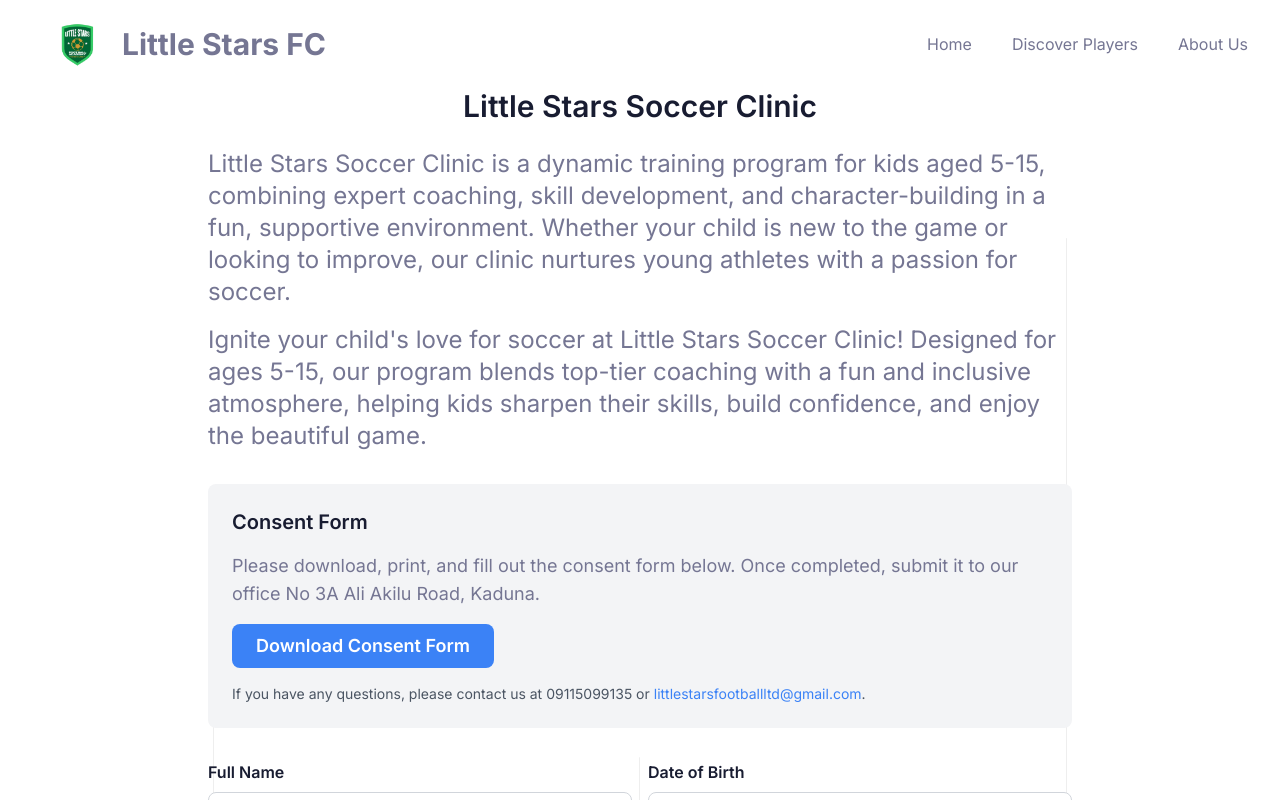
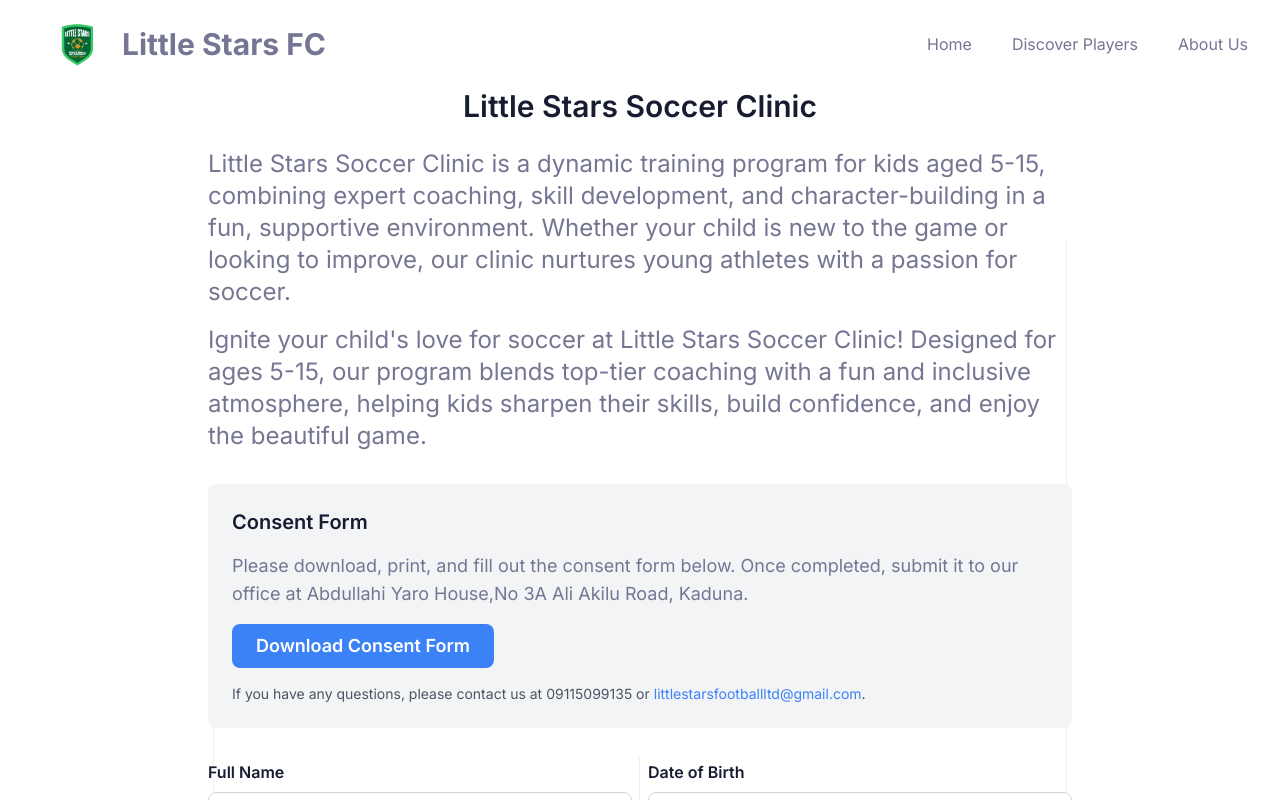
Before and after one commit to itsabubakar/little-stars-academy, a Next.js app: page /clinic in a window 1280 px wide. Shown: the top 800 px of the page. Built offline with nearby package versions, Linux system fonts and the light colour scheme.

Commit message:
Update clinic page with new consent form submission address

```diff
--- a/app/(site)/clinic/page.tsx
+++ b/app/(site)/clinic/page.tsx
@@ -93,7 +93,8 @@ const Page = () => {
           </h3>
           <p className="mb-4 text-lg">
             Please download, print, and fill out the consent form below. Once
-            completed, submit it to our office No 3A Ali Akilu Road, Kaduna.
+            completed, submit it to our office at Abdullahi Yaro House,No 3A Ali
+            Akilu Road, Kaduna.
           </p>
           <a
             href="/consent-form.pdf" // Replace with the actual path to your PDF
```
